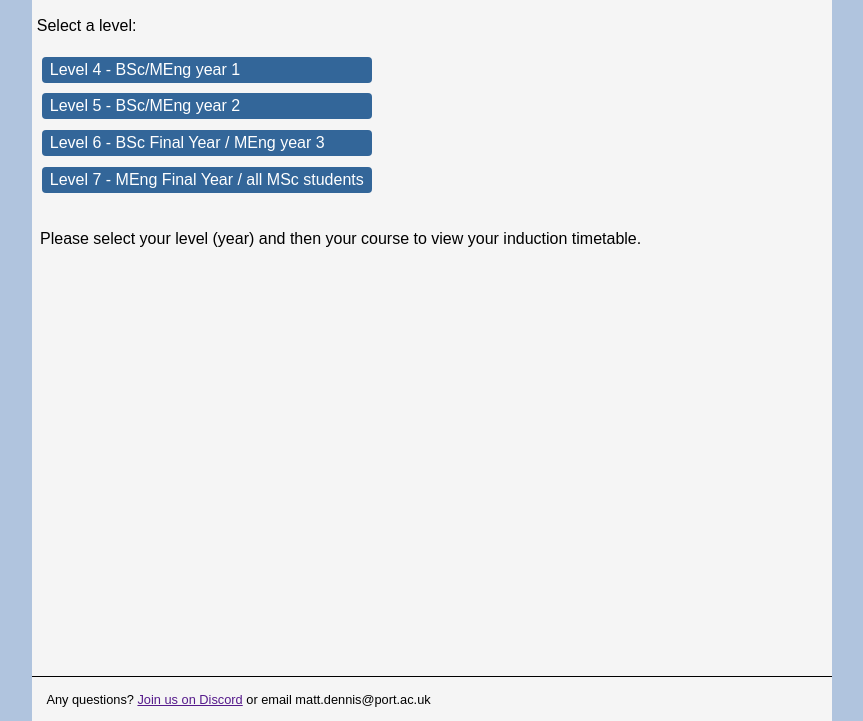
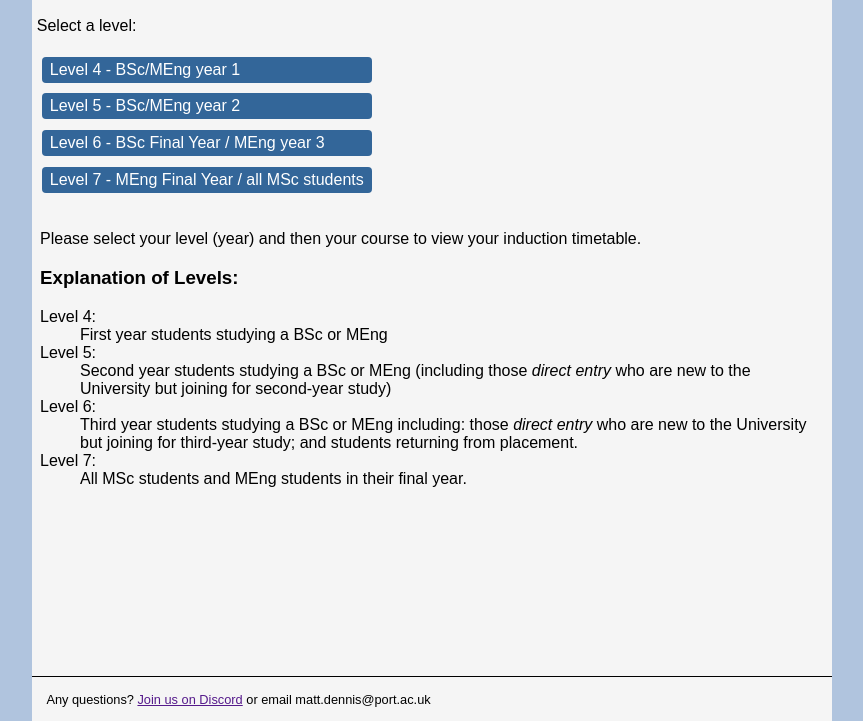
Before and after one commit to portsoc/induction, a website: page public/index.html in a window 1280 px wide. Shown: the part 79-800 px from the top of the page, without its empty margins (208-1071 px from the left). Drawn offline with Linux system fonts and the light colour scheme.

Commit message:
added level descriptions

```diff
--- a/public/index.html
+++ b/public/index.html
@@ -4,14 +4,29 @@
 <link rel="stylesheet" href="style.css">
 <header>
   <h1>School of Computing Induction 2024/25</h1>
-  <nav class="top-nav"><p>Select a level:</p></nav>
+  <nav class="top-nav">
+    <p>Select a level:</p>
+  </nav>
   <nav class="course-nav hidden">Select a course:</nav>
   </nav>
 </header>
 
 <main>
   <section class="level hidden info">
-    <p>Please select your level (year) and then your course to view your induction timetable.</p>
+    <p>Please select your level (year) and then your course to view your induction timetable.
+    <h3>Explanation of Levels:</h3>
+    <dl>
+      <dt>Level 4:</dt>
+      <dd>First year students studying a BSc or MEng</dd>
+      <dt>Level 5:</dt>
+      <dd>Second year students studying a BSc or MEng (including those <em>direct entry</em> who are new to the
+        University but joining for second-year study)</dd>
+      <dt>Level 6:</dt>
+      <dd>Third year students studying a BSc or MEng including: those <em>direct entry</em> who are new to the
+        University but joining for third-year study; and students returning from placement.</dd>
+      <dt>Level 7:</dt>
+      <dd>All MSc students and MEng students in their final year.</dd>
+    </dl>
   </section>
 
   <section class="level hidden" data-level="L4">
```
